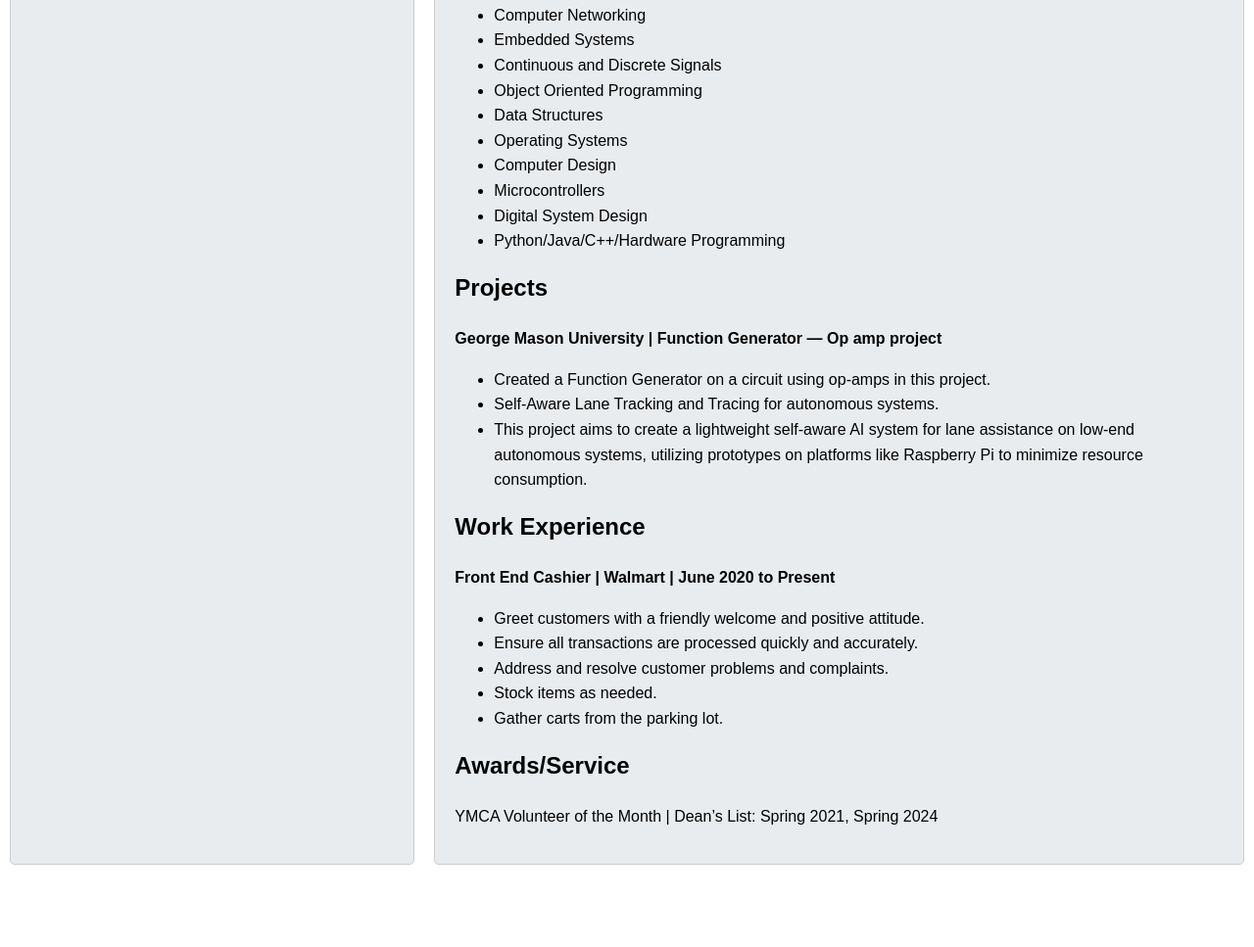
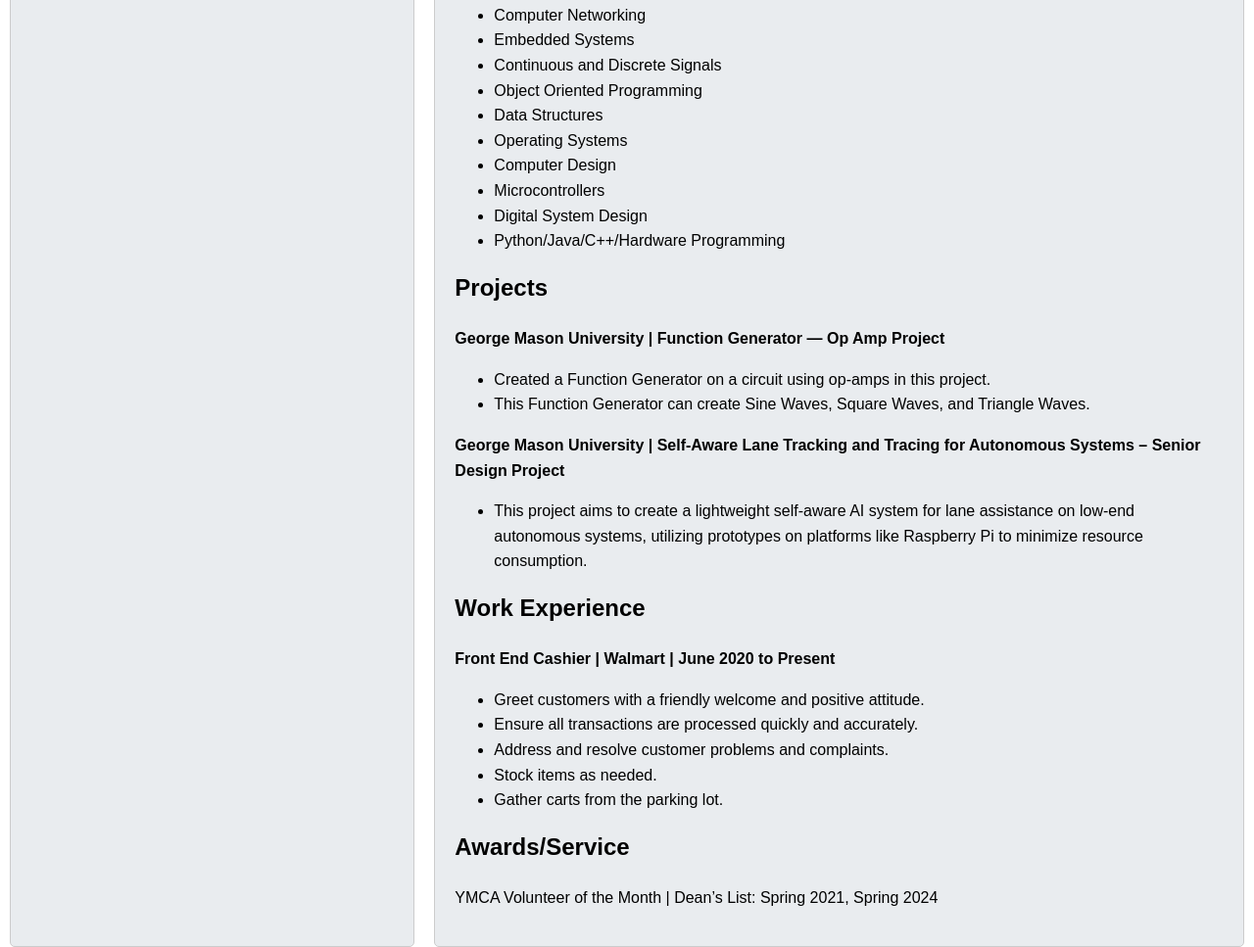
Before and after one commit to GeraldANkansah/GeraldANkansah.github.io, a plain HTML site: page index.html in a window 1280 px wide. Shown: the part 748-1715 px from the top of the page at 98% size. Before the commit the page ends 1631 px from the top, so only its background shows below. Drawn offline with Linux system fonts and the light colour scheme.

Commit message:
Updated Website

```diff
--- a/index.html
+++ b/index.html
@@ -5,7 +5,6 @@
     <meta name="viewport" content="width=device-width, initial-scale=1.0" />
     <title>My Website</title>
     <link rel="stylesheet" href="index.css" />
-
   </head>
   <body>
     <h1 style="text-align: center">Gerald Nkansah</h1>
@@ -92,8 +91,8 @@
         <h2>Projects</h2>
         <p>
           <strong
-            >George Mason University | Function Generator — Op amp
-            project</strong
+            >George Mason University | Function Generator — Op Amp
+            Project</strong
           >
         </p>
         <ul>
@@ -101,7 +100,18 @@
             Created a Function Generator on a circuit using op-amps in this
             project.
           </li>
-          <li>Self-Aware Lane Tracking and Tracing for autonomous systems.</li>
+          <li>
+            This Function Generator can create Sine Waves, Square Waves, and
+            Triangle Waves.
+          </li>
+        </ul>
+        <p>
+          <strong
+            >George Mason University | Self-Aware Lane Tracking and Tracing for
+            Autonomous Systems – Senior Design Project</strong
+          >
+        </p>
+        <ul>
           <li>
             This project aims to create a lightweight self-aware AI system for
             lane assistance on low-end autonomous systems, utilizing prototypes
```
